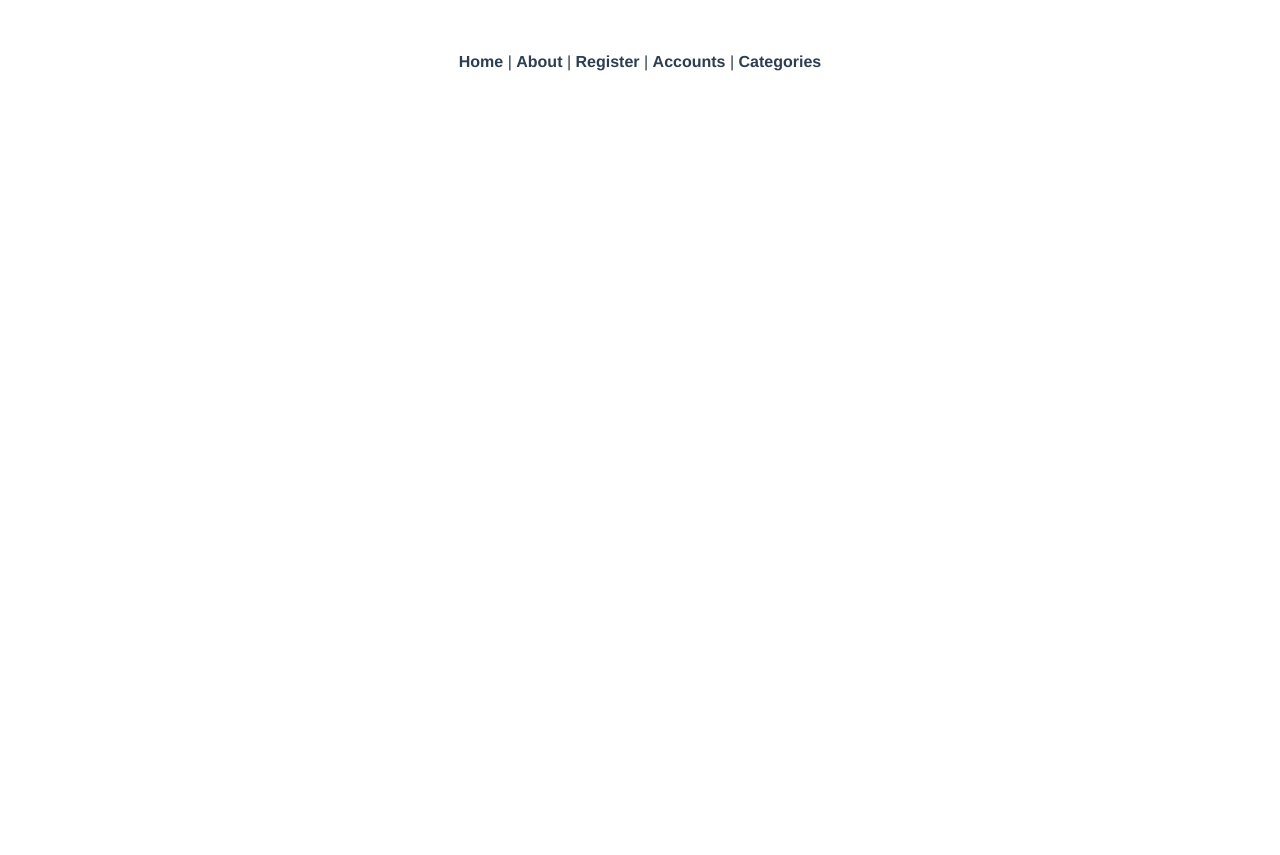
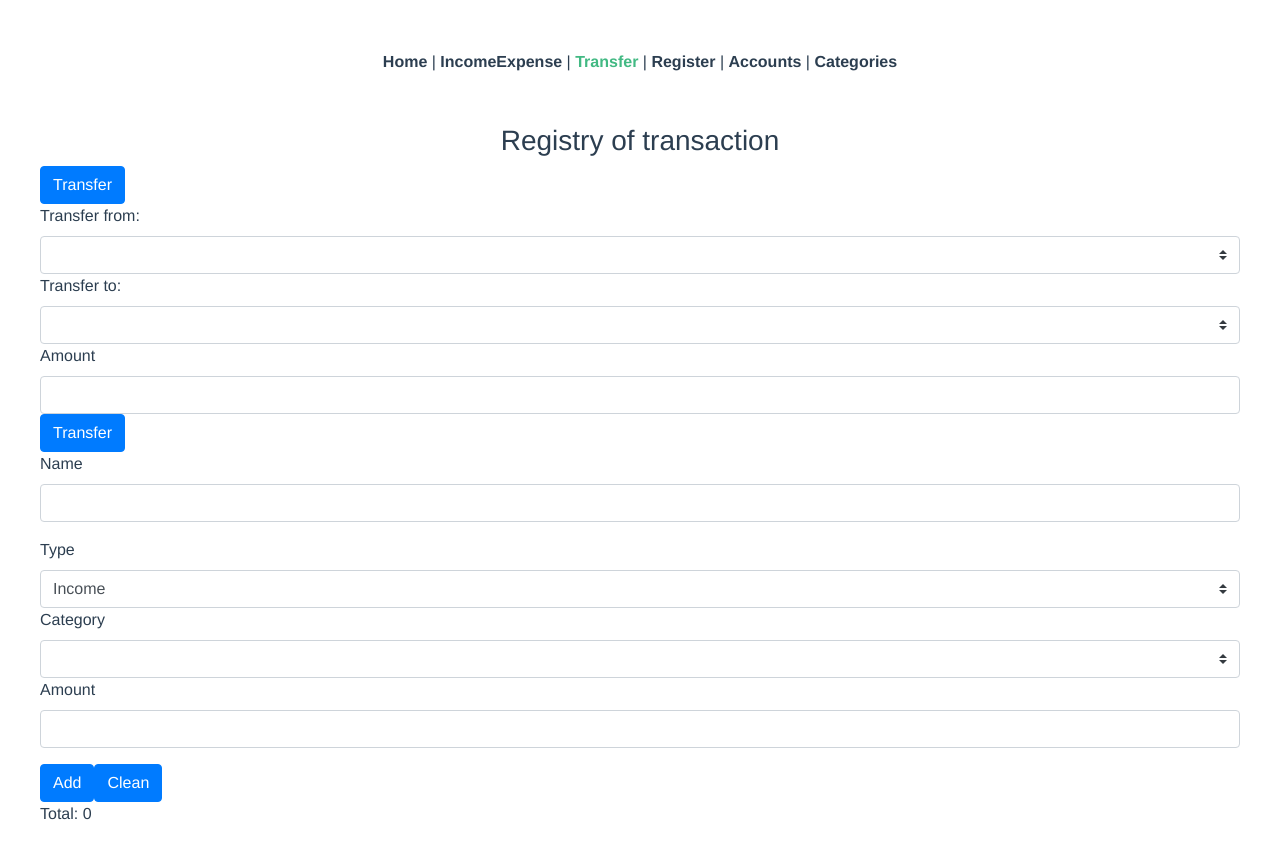
Before and after one commit to humanoastuto/Proyect-Enterprise-Wallet, a Vue app: page /#/transfer in a window 1280 px wide. Before the commit the page ends 800 px from the top, so only its background shows below. Built offline with nearby package versions, Linux system fonts and the light colour scheme.

Commit message:
Task-Priority-2 done, added tasks to Readme
copying About.vue to Transfer.vue, Change Name of About.vue to IncomeExpense.vue

```diff
--- a/src/App.vue
+++ b/src/App.vue
@@ -2,7 +2,8 @@
   <div id="app">
     <div id="nav">
       <router-link to="/">Home</router-link> |
-      <router-link to="/about">About</router-link> |
+      <router-link to="/incomeexpense">IncomeExpense</router-link> |
+      <router-link to="/transfer">Transfer</router-link> |
       <router-link to="/register">Register</router-link> |
       <router-link to="/accounts">Accounts</router-link> |
       <router-link to="/categories">Categories</router-link>
--- a/src/router/index.js
+++ b/src/router/index.js
@@ -11,25 +11,24 @@ const routes = [
     component: Home
   },
   {
-    path: "/about",
-    name: "About",
-    // route level code-splitting
-    // this generates a separate chunk (about.[hash].js) for this route
-    // which is lazy-loaded when the route is visited.
-    component: () =>
-      import(/* webpackChunkName: "about" */ "../views/About.vue")
+    path: "/incomeexpense",
+    name: "IncomeExpense",
+    component: () => import("../views/IncomeExpense.vue")
+  },
+  {
+    path: "/transfer",
+    name: "Transfer",
+    component: () => import("../views/Transfer.vue")
   },
   {
     path: "/register",
     name: "Register",
-    component: () =>
-      import(/* webpackChunkName: "about" */ "../views/Register.vue")
+    component: () => import("../views/Register.vue")
   },
   {
     path: "/accounts",
     name: "Accounts",
-    component: () =>
-      import(/* webpackChunkName: "about" */ "../views/Accounts.vue")
+    component: () => import("../views/Accounts.vue")
   },
   {
     path: "/categories",
--- a/src/views/About.vue
+++ b/src/views/IncomeExpense.vue
@@ -1,5 +1,5 @@
 <template>
-  <div class="about" id="app">
+  <div class="incomeexpense" id="app">
     <h3>{{ title }}</h3>
     <div class="form">
       <button class="btn btn-primary" @click="transfershow">Transfer</button>
@@ -116,7 +116,7 @@
 <script>
 import { mapGetters } from "vuex";
 export default {
-  name: "About",
+  name: "IncomeExpense",
   data() {
     return {
       title: "Registry of transaction",
--- /dev/null
+++ b/src/views/Transfer.vue
@@ -0,0 +1,260 @@
+<template>
+  <div class="transfer" id="app">
+    <h3>{{ title }}</h3>
+    <div class="form">
+      <button class="btn btn-primary" @click="transfershow">Transfer</button>
+      <div id="myDIV">
+        <label>Transfer from: </label>
+        <select
+          class="browser-default custom-select"
+          v-model="registry.transferSource"
+        >
+          <option v-for="(registry, index) in registrys" :key="index">
+            {{ registry.name }}
+          </option>
+        </select>
+        <label>Transfer to: </label>
+        <select
+          class="browser-default custom-select"
+          v-model="registry.transferDestination"
+        >
+          <option v-for="(registry, index) in registrys" :key="index">
+            {{ registry.name }}
+          </option>
+        </select>
+        <label>Amount</label>
+        <input class="form-control" v-model="registry.transferAmount" />
+        <button
+          class="btn btn-primary"
+          @click="
+            transferRegistrySource();
+            transferRegistryDestination();
+          "
+        >
+          Transfer
+        </button>
+      </div>
+      <div class="form-group">
+        <label>Name</label>
+        <input class="form-control" type="text" v-model="registry.name" />
+      </div>
+      <label>Type</label>
+      <select
+        class="browser-default custom-select"
+        v-model="registry.type_search"
+      >
+        <option v-for="(type, index) in typelist" :key="index">
+          {{ type.name }}
+        </option>
+      </select>
+      <div>
+        <label>Category</label>
+        <select
+          class="browser-default custom-select"
+          v-model="registry.category"
+          v-if="registry.type_search === 'Income'"
+        >
+          <option v-for="(category, index) in categories.income" :key="index">
+            {{ category.name }}
+          </option>
+        </select>
+        <select
+          class="browser-default custom-select"
+          v-model="registry.category"
+          v-if="registry.type_search === 'Expense'"
+        >
+          <option v-for="(category, index) in categories.expense" :key="index">
+            {{ category.name }}
+          </option>
+        </select>
+      </div>
+      <div class="form-group">
+        <label>Amount</label>
+        <input class="form-control" v-model="registry.amount" />
+      </div>
+      <button class="btn btn-primary" @click="addRegistry">Add</button>
+      <button class="btn btn-primary" @click="cleanText">Clean</button>
+      <br />
+      <label>Total: {{ totalAmount }}</label>
+    </div>
+    <div class="col-sm-12">
+      <div
+        class="col-sm-8 nota"
+        v-for="(registry, index) in registrys"
+        :key="index"
+      >
+        <div
+          :class="[
+            registry.type_search === 'Income' ? 'card-income' : 'card-expense'
+          ]"
+          @click="prevUpdate(index)"
+        >
+          <div class="card-block">
+            <div class="card-title">
+              {{ registry.name }}
+            </div>
+            <div class="card-subtitle mb-2 text-muted">
+              {{ registry.type_search }}
+            </div>
+            <div class="card-subtitle mb-2 text-muted">
+              {{ registry.category }}
+            </div>
+            <p class="card-text">
+              {{ registry.amount }}
+            </p>
+          </div>
+          <button class="btn btn-primary" @click="updateRegistry(index)">
+            Update
+          </button>
+          <button class="close" @click="delRegistry(index)">&times;</button>
+        </div>
+      </div>
+    </div>
+  </div>
+</template>
+
+<script>
+import { mapGetters } from "vuex";
+export default {
+  name: "Transfer",
+  data() {
+    return {
+      title: "Registry of transaction",
+      total: 0,
+      typelist: [
+        {
+          name: "Income"
+        },
+        {
+          name: "Expense"
+        }
+      ],
+      registry: {
+        name: "",
+        category: "",
+        amount: "",
+        type_search: "Income"
+      },
+      registrys: []
+    };
+  },
+  methods: {
+    addRegistry: function() {
+      let { name, category, amount, type_search } = this.registry;
+      this.registrys.push({
+        name,
+        category,
+        amount,
+        type_search
+      });
+      localStorage.setItem("reg-local", JSON.stringify(this.registrys));
+    },
+    delRegistry: function(index) {
+      this.registrys.splice(index, 1);
+      localStorage.setItem("reg-local", JSON.stringify(this.registrys));
+    },
+    updateRegistry: function(index) {
+      this.registrys[index].name = this.registry.name;
+      this.registrys[index].category = this.registry.category;
+      this.registrys[index].type_search = this.registry.type_search;
+      this.registrys[index].amount = this.registry.amount;
+      localStorage.setItem("reg-local", JSON.stringify(this.registrys));
+    },
+    prevUpdate: function(index) {
+      this.registry.name = this.registrys[index].name;
+      this.registry.category = this.registrys[index].category;
+      this.registry.type_search = this.registrys[index].type_search;
+      this.registry.amount = this.registrys[index].amount;
+    },
+    transfershow: function() {
+      var x = document.getElementById("myDIV");
+      if (x.style.display === "none") {
+        x.style.display = "block";
+      } else {
+        x.style.display = "none";
+      }
+    },
+    transferRegistrySource: function() {
+      let name = this.registry.transferSource;
+      let category = "Transfer";
+      let amount = this.registry.transferAmount;
+      let type_search = "Expense";
+
+      this.registrys.push({
+        name,
+        category,
+        amount,
+        type_search
+      });
+    },
+    transferRegistryDestination: function() {
+      let name = this.registry.transferDestination;
+      let category = "Transfer";
+      let amount = this.registry.transferAmount;
+      let type_search = "Income";
+
+      this.registrys.push({
+        name,
+        category,
+        amount,
+        type_search
+      });
+    },
+    cleanText: function() {
+      this.registry.name = "";
+      this.registry.category = "";
+      this.registry.type_search = "Income";
+      this.registry.amount = "";
+    }
+  },
+
+  created: function() {
+    let registrysDB = JSON.parse(localStorage.getItem("reg-local"));
+    if (registrysDB === null) {
+      this.registrys = [];
+    } else {
+      this.registrys = registrysDB;
+    }
+  },
+  computed: {
+    totalAmount() {
+      let tamount = 0;
+      this.registrys.forEach(function(registry) {
+        registry.type_search === "Income"
+          ? (tamount += parseInt(registry.amount))
+          : (tamount -= parseInt(registry.amount));
+      });
+      return tamount;
+    },
+    ...mapGetters(["getCategoryList"]),
+    categories: function() {
+      return this.getCategoryList;
+    }
+  }
+};
+</script>
+
+<style>
+.form {
+  text-align: left;
+}
+.card-income {
+  background: lightgreen;
+  text-align: left;
+  border: 1px solid #2c3e50;
+  border-radius: 4px;
+  padding-left: 8px;
+  padding-right: 8px;
+}
+.card-expense {
+  background: lightcoral;
+  text-align: left;
+  border: 1px solid #2c3e50;
+  border-radius: 4px;
+  padding-left: 8px;
+  padding-right: 8px;
+}
+.nota {
+  padding: 5px;
+}
+</style>
```
Also changed, not shown: src/store/Accounts.js (deleted), src/store/Expense.js (deleted), src/store/Income.js (deleted), src/views/Expense.vue (deleted), src/views/Income.vue (deleted), 1 other file (tests, documents, lock files or other folders).
